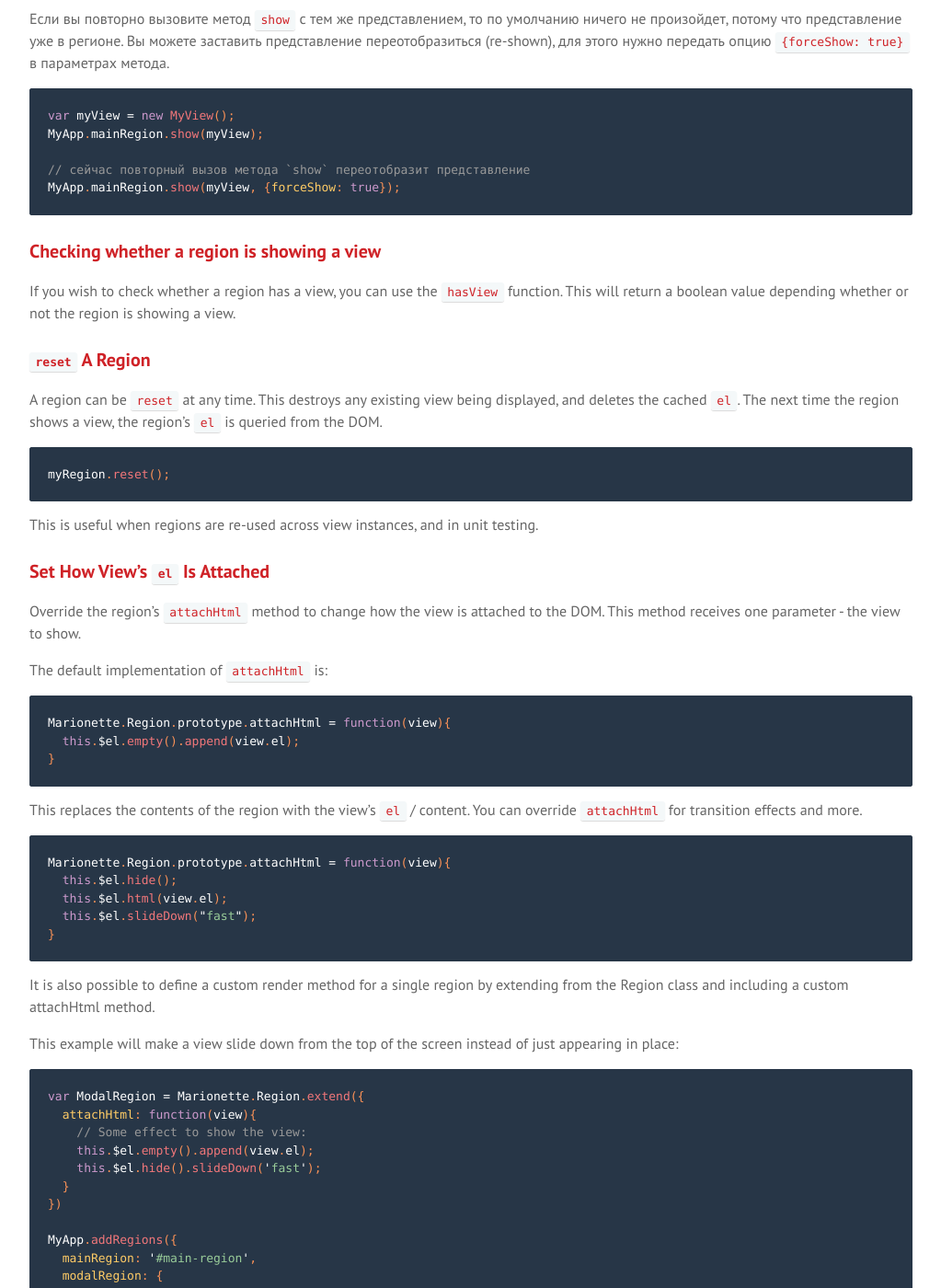
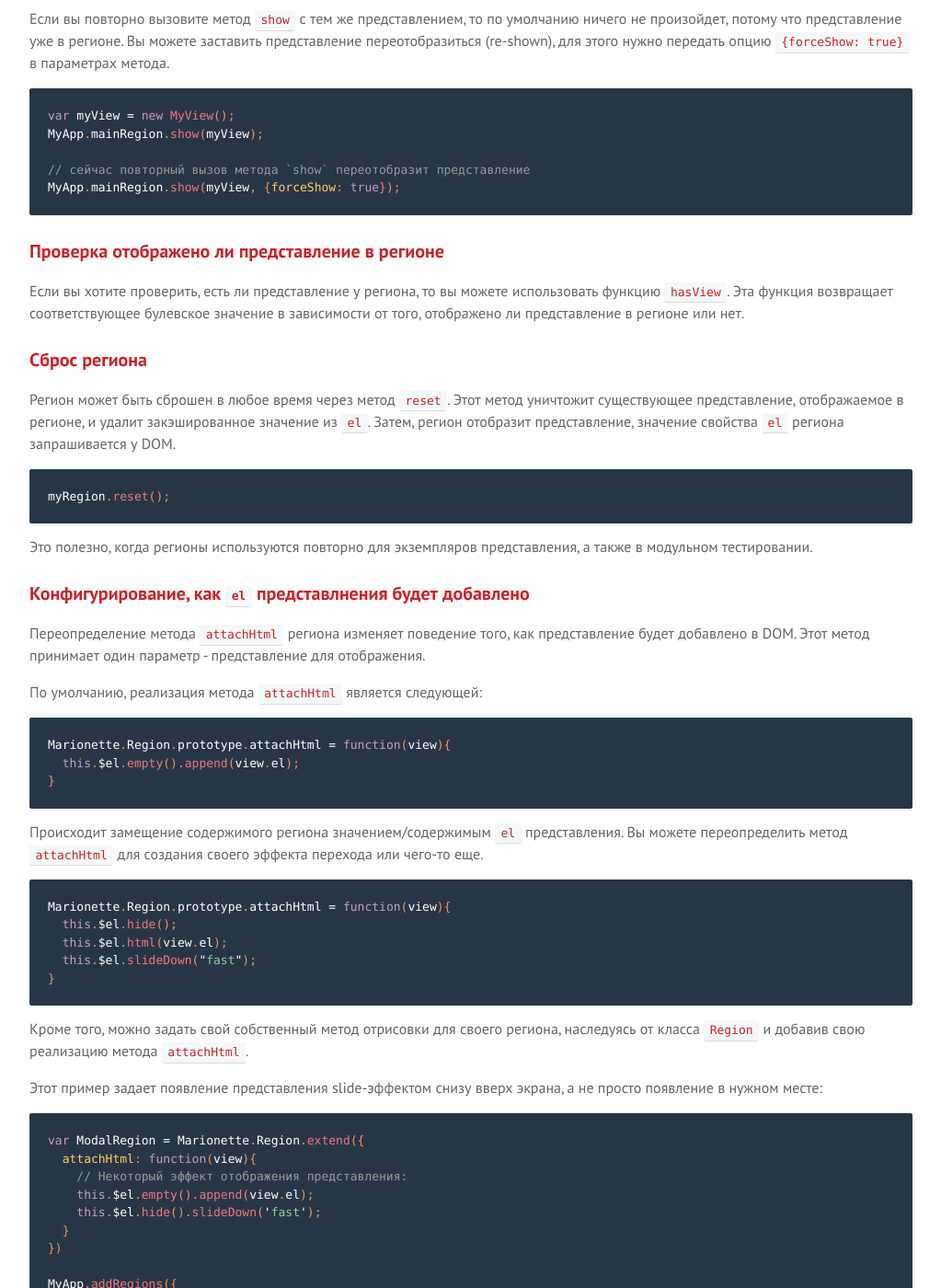
Before and after one commit to sadcitizen/marionettejs.ru, a Jekyll site: the page built from _posts/2014-05-10-region.md, in a window 1280 px wide and 1400 px high, scrolled down 5309 px. Shown: the whole window at 92% size, without its empty margins (128-1151 px from the left). Built offline with Jekyll 4.4.1, drawn with Linux system fonts in a browser that asks for light colours; some web fonts are replaced; Markdown is read by kramdown in place of the engine named in the settings; some of the changed text lies outside the part shown.

Commit message:
translate ru/Region

````diff
--- a/_includes/translation/ru/marionette.region.md
+++ b/_includes/translation/ru/marionette.region.md
@@ -11,12 +11,12 @@
 * [Инициализация региона с помощью `el`](#initialize-a-region-with-an-el)
 * [Основное применение](#basic-use)
   * [Отображение представления](#showing-a-view)
-  * [Checking whether a region is showing a view](#checking-whether-a-region-is-showing-a-view)
-  * [`reset` A Region](#reset-a-region)
-  * [Set How View's `el` Is Attached](#set-how-views-el-is-attached)
-  * [Attach Existing View](#attach-existing-view)
-    * [Set `currentView` On Initialization](#set-currentview-on-initialization)
-    * [Call `attachView` On Region](#call-attachview-on-region)
+  * [Проверка отображено ли представление в регионе](#checking-whether-a-region-is-showing-a-view)
+  * [Сброс региона](#reset-a-region)
+  * [Конфигурирование, как `el` представлнения будет добавлено](#set-how-views-el-is-attached)
+  * [Добавление существующего представления](#attach-existing-view)
+    * [Установка `currentView` при инициализации](#set-currentview-on-initialization)
+    * [Вызов `attachView` в регионе](#call-attachview-on-region)
 * [Region Events And Callbacks](#region-events-and-callbacks)
   * [Events raised during `show`](#events-raised-during-show)
 * [Custom Region Classes](#custom-region-classes)
@@ -254,32 +254,31 @@ MyApp.mainRegion.show(myView);
 MyApp.mainRegion.show(myView, {forceShow: true});
 ```
 
-### Checking whether a region is showing a view
+### Проверка отображено ли представление в регионе
 
-If you wish to check whether a region has a view, you can use the `hasView`
-function. This will return a boolean value depending whether or not the region
-is showing a view.
+Если вы хотите проверить, есть ли представление у региона, то вы можете использовать
+функцию `hasView`. Эта функция возвращает соответствующее булевское значение в зависимости от того,
+отображено ли представление в регионе или нет.
 
-### `reset` A Region
+### Сброс региона
 
-A region can be `reset` at any time. This destroys any existing view
-being displayed, and deletes the cached `el`. The next time the
-region shows a view, the region's `el` is queried from
-the DOM.
+Регион может быть сброшен в любое время через метод `reset`. Этот метод уничтожит
+существующее представление, отображаемое в регионе, и удалит закэшированное значение из `el`.
+Затем, регион отобразит представление, значение свойства `el` региона запрашивается у DOM.
 
 ```js
 myRegion.reset();
 ```
 
-This is useful when regions are re-used across view
-instances, and in unit testing.
+Это полезно, когда регионы используются повторно для экземпляров представления,
+а также в модульном тестировании.
 
-### Set How View's `el` Is Attached
+### Конфигурирование, как `el` представлнения будет добавлено
 
-Override the region's `attachHtml` method to change how the view is attached
-to the DOM. This method receives one parameter - the view to show.
+Переопределение метода `attachHtml` региона изменяет поведение того, как представление
+будет добавлено в DOM. Этот метод принимает один параметр - представление для отображения.
 
-The default implementation of `attachHtml` is:
+По умолчанию, реализация метода `attachHtml` является следующей:
 
 ```js
 Marionette.Region.prototype.attachHtml = function(view){
@@ -287,8 +286,9 @@ Marionette.Region.prototype.attachHtml = function(view){
 }
 ```
 
-This replaces the contents of the region with the view's
-`el` / content. You can override `attachHtml` for transition effects and more.
+Происходит замещение содержимого региона значением/содержимым `el` представления.
+Вы можете переопределить метод `attachHtml` для создания своего эффекта перехода
+или чего-то еще.
 
 ```js
 Marionette.Region.prototype.attachHtml = function(view){
@@ -298,16 +298,16 @@ Marionette.Region.prototype.attachHtml = function(view){
 }
 ```
 
-It is also possible to define a custom render method for a single region by
-extending from the Region class and including a custom attachHtml method.
+Кроме того, можно задать свой собственный метод отрисовки для своего региона,
+наследуясь от класса `Region` и добавив свою реализацию метода `attachHtml`.
 
-This example will make a view slide down from the top of the screen instead of just
-appearing in place:
+Этот пример задает появление представления slide-эффектом снизу вверх экрана,
+а не просто появление в нужном месте:
 
 ```js
 var ModalRegion = Marionette.Region.extend({
   attachHtml: function(view){
-    // Some effect to show the view:
+    // Некоторый эффект отображения представления:
     this.$el.empty().append(view.el);
     this.$el.hide().slideDown('fast');
   }
@@ -322,20 +322,18 @@ MyApp.addRegions({
 })
 ```
 
-### Attach Existing View
+### Добавление существующего представления
 
-There are some scenarios where it's desirable to attach an existing
-view to a region , without rendering or showing the view, and
-without replacing the HTML content of the region. For example, SEO and
-accessibiliy often need HTML to be generated by the server, and progressive
-enhancement of the HTML.
+Есть несколько сценариев, как желательно добавлять существующее представление в регион,
+без отрисовки или отображения представления и без замещения HTML-содержимого региона.
+Например, для SEO и [универсального доступа](http://www.w3.org/WAI/intro/accessibility.php) часто нужен HTML, который должен сгенерироваться на сервере, а также для [прогрессивного улучшения](http://en.wikipedia.org/wiki/Progressive_enhancement) HTML.
 
-There are two ways to accomplish this:
+Есть два способа сделать это:
 
-* set the `currentView` in the region's constructor
-* call `attachView` on the region instance
+* установить `currentView` в конструкторе региона
+* вызвать `attachView` у экземпляра региона
 
-#### Set `currentView` On Initialization
+#### Установка `currentView` при инициализации
 
 ```js
 var myView = new MyView({
````
